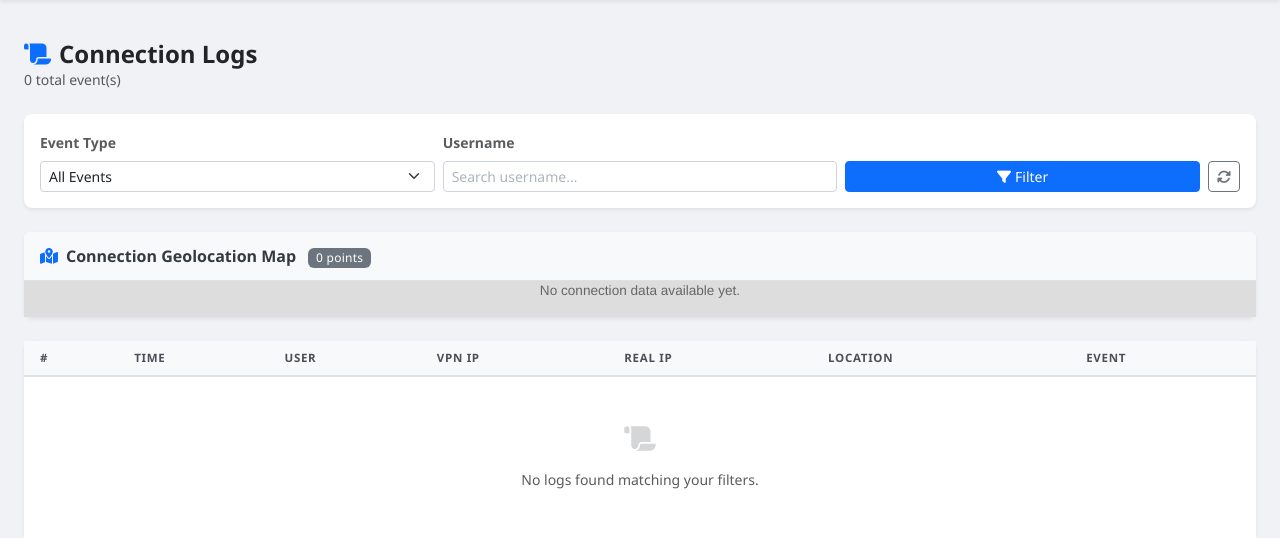
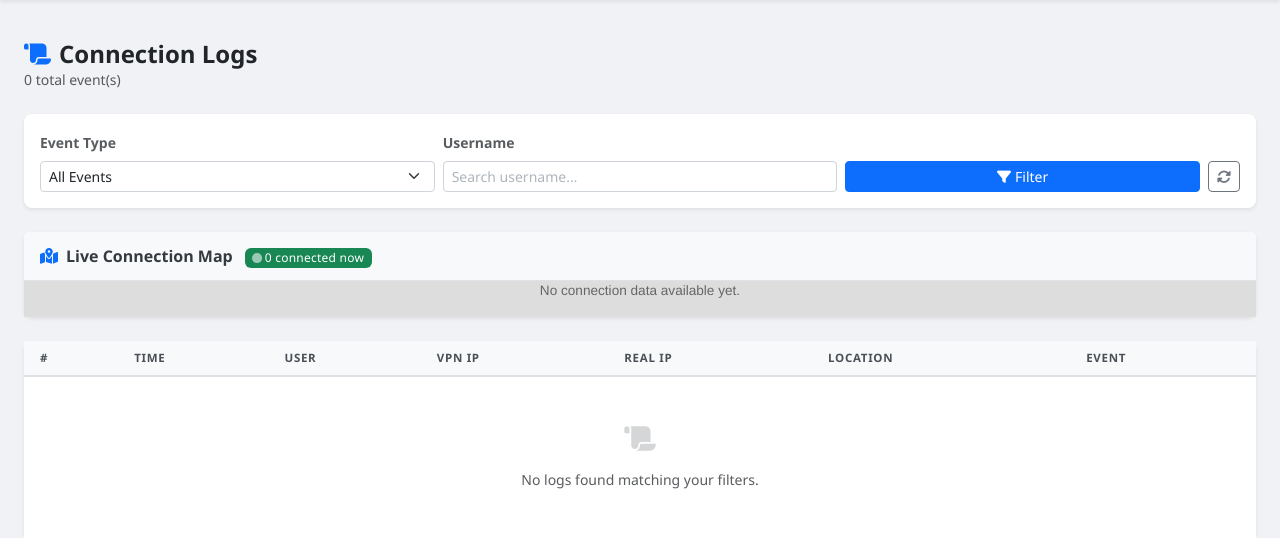
Before and after one commit to irwanmohi/vpn-project, a Flask app: page /admin/logs in a window 1280 px wide. Shown: the part 59-597 px from the top of the page. Run offline with Flask 3, Linux system fonts and the light colour scheme; the visitor is signed in with stand-in values (Sample User, id 1); data that the repository does not hold is empty.

Commit message:
map shows only currently-connected users (live tracker)

```diff
--- a/routes/admin.py
+++ b/routes/admin.py
@@ -246,25 +246,37 @@ def logs():
         tuple(params) + (per_page, offset),
     )
 
-    # Map points — only rows with valid coordinates
-    raw_points = query(
-        "SELECT cl.latitude, cl.longitude, cl.country, cl.city, u.username "
-        "FROM connection_logs cl "
-        "JOIN users u ON cl.user_id=u.id "
-        "WHERE cl.event_type = 'connect' "
-        "  AND cl.latitude != 0 AND cl.longitude != 0 "
-        "ORDER BY cl.event_time DESC LIMIT 300"
+    # Map points — live tracker: only users connected RIGHT NOW
+    # (wg handshake < 3 min), placed at their latest connect location.
+    stats  = get_peer_stats()
+    now_ts = datetime.now().timestamp()
+    peers  = query(
+        "SELECT vp.public_key, vp.user_id, u.username "
+        "FROM vpn_peers vp JOIN users u ON vp.user_id=u.id "
+        "WHERE vp.is_active=1 AND u.is_active=1"
     )
-    map_points = [
-        {
-            'lat':      float(r['latitude']),
-            'lon':      float(r['longitude']),
-            'country':  r['country'],
-            'city':     r['city'],
-            'username': r['username'],
-        }
-        for r in raw_points
-    ]
+
+    map_points = []
+    for p in peers:
+        s = stats.get(p['public_key'])
+        if not (s and s['last_handshake'] > 0 and (now_ts - s['last_handshake']) < 180):
+            continue
+        ev = query(
+            "SELECT latitude, longitude, country, city "
+            "FROM connection_logs "
+            "WHERE user_id=%s AND event_type='connect' "
+            "  AND latitude != 0 AND longitude != 0 "
+            "ORDER BY event_time DESC LIMIT 1",
+            (p['user_id'],), one=True,
+        )
+        if ev:
+            map_points.append({
+                'lat':      float(ev['latitude']),
+                'lon':      float(ev['longitude']),
+                'country':  ev['country'],
+                'city':     ev['city'],
+                'username': p['username'],
+            })
 
     return render_template(
         'admin/logs.html',
--- a/templates/admin/logs.html
+++ b/templates/admin/logs.html
@@ -56,8 +56,10 @@
 <!-- ===== Leaflet map ===== -->
 <div class="card border-0 shadow-sm mb-4">
   <div class="card-header">
-    <i class="fas fa-map-location-dot text-primary me-2"></i>Connection Geolocation Map
-    <span class="badge bg-secondary ms-2">{{ map_points | length }} points</span>
+    <i class="fas fa-map-location-dot text-primary me-2"></i>Live Connection Map
+    <span class="badge bg-success ms-2">
+      <span class="pulse-dot bg-white me-1"></span>{{ map_points | length }} connected now
+    </span>
   </div>
   <div class="card-body p-0">
     <div id="geoMap" style="height:380px; border-radius:0 0 .5rem .5rem;"></div>
```
